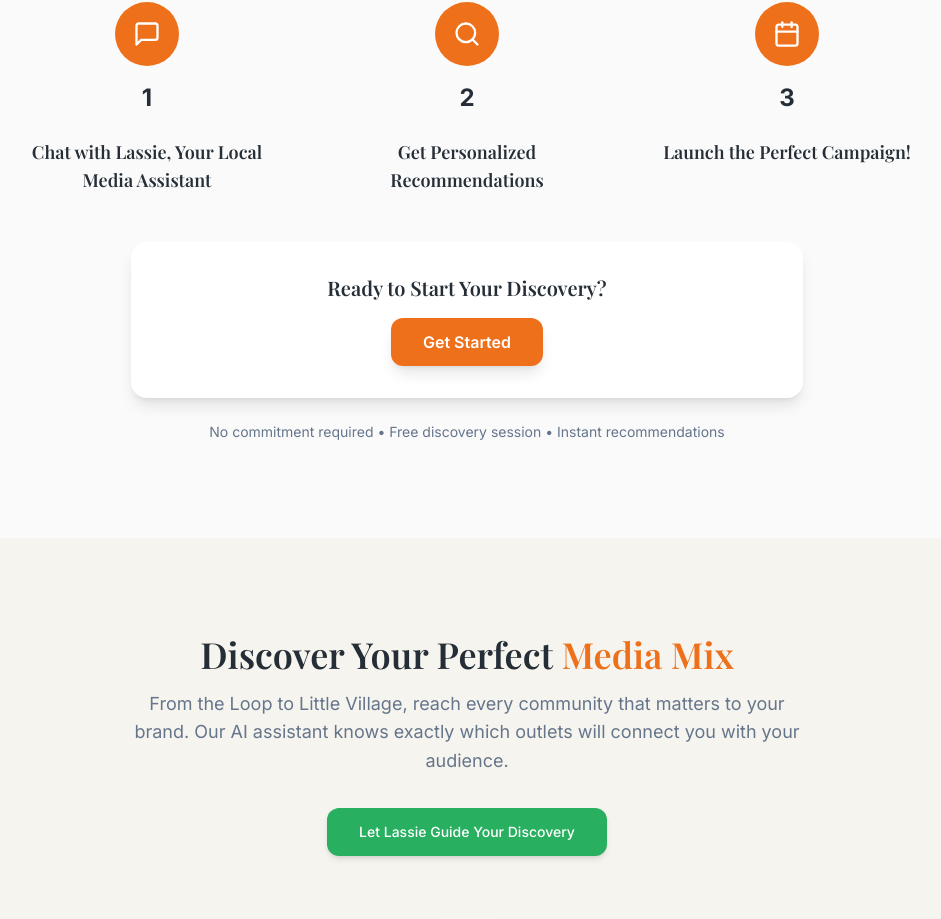
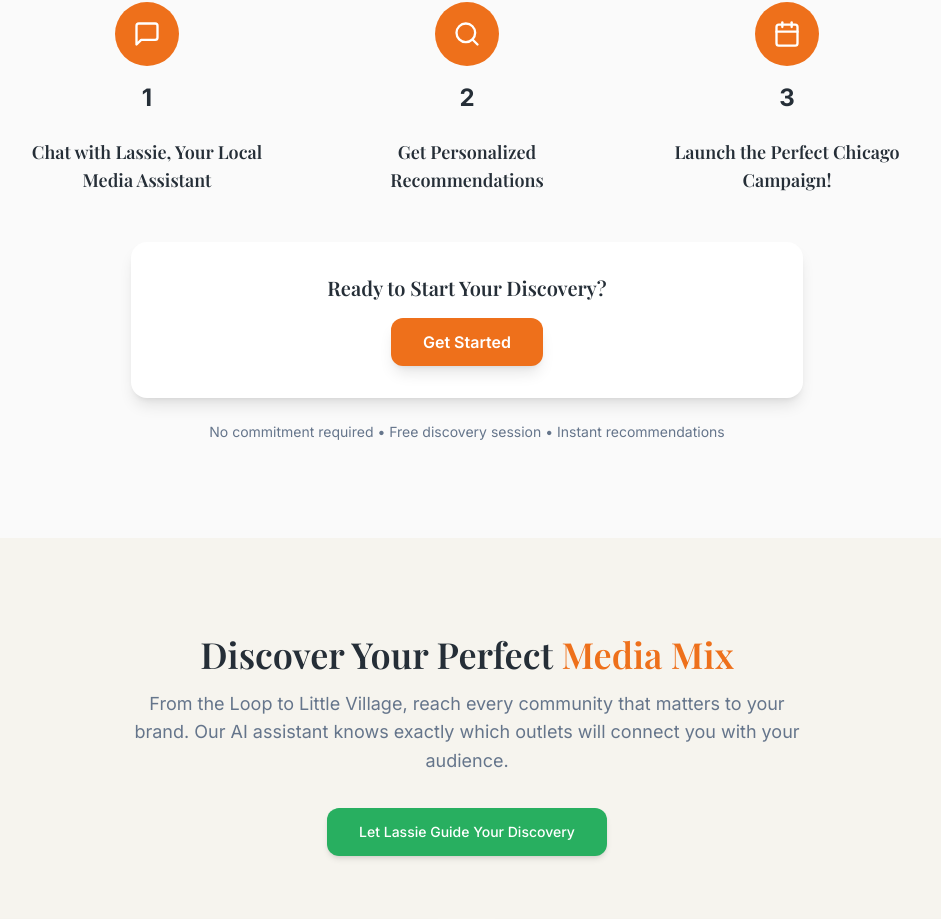
Before and after one commit to shawnempower/chicago-hub-mongo, a React (Vite) app: page / in a window 1280 px wide. Shown: the part 1037-1956 px from the top of the page, without its empty margins (173-1114 px from the left). Built offline with nearby package versions, Linux system fonts and the light colour scheme; the HTML template or start-up script is replaced by a standard one.

Commit message:
Update third step title

```diff
--- a/src/components/HowItWorksSection.tsx
+++ b/src/components/HowItWorksSection.tsx
@@ -13,7 +13,7 @@ const steps = [{
   description: "Receive curated Chicago media outlets perfectly matched to your campaign needs."
 }, {
   icon: Calendar,
-  title: "Launch the Perfect Campaign!",
+  title: "Launch the Perfect Chicago Campaign!",
   description: "Connect with our team to bring your media strategy to life and maximize your impact."
 }];
 export function HowItWorksSection({
```
